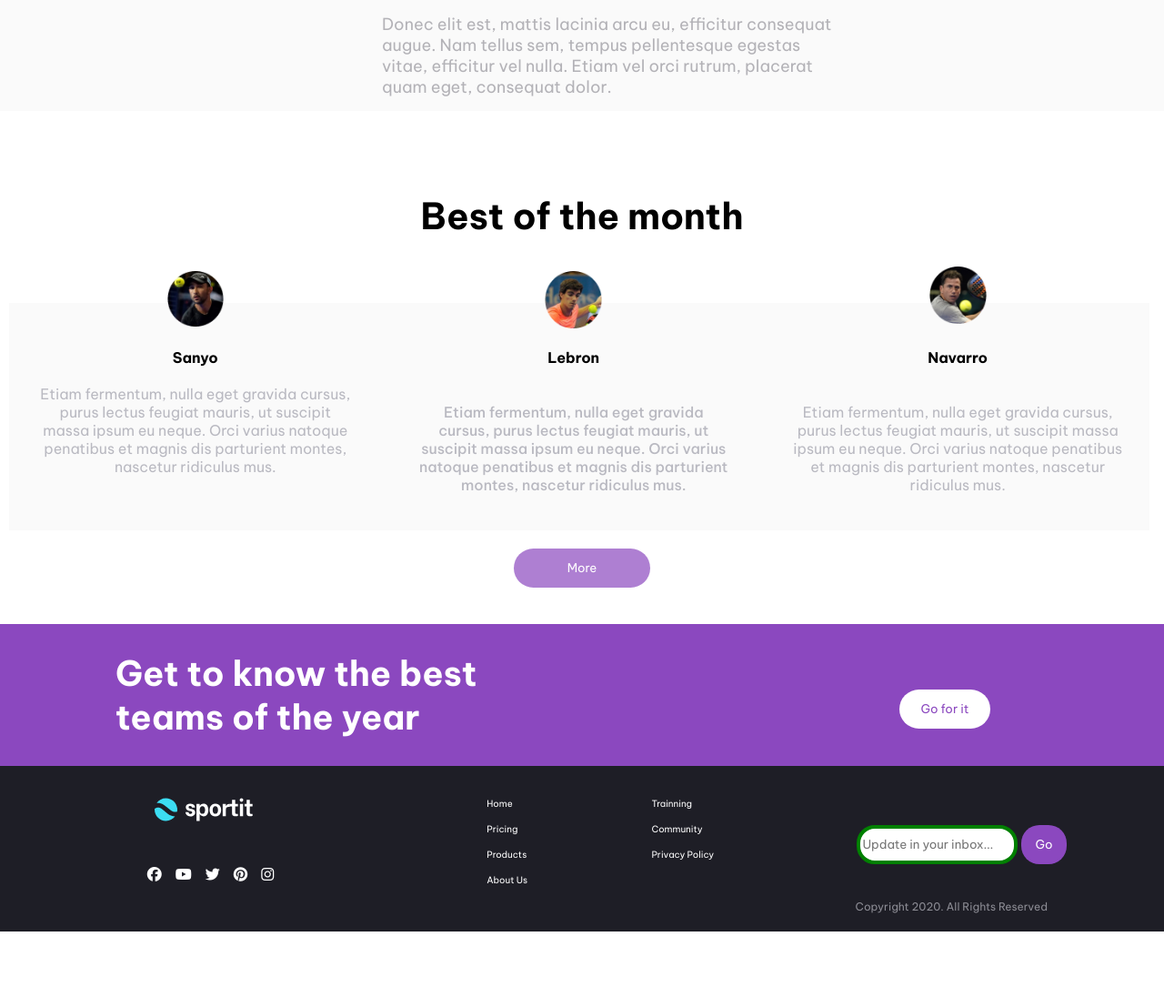
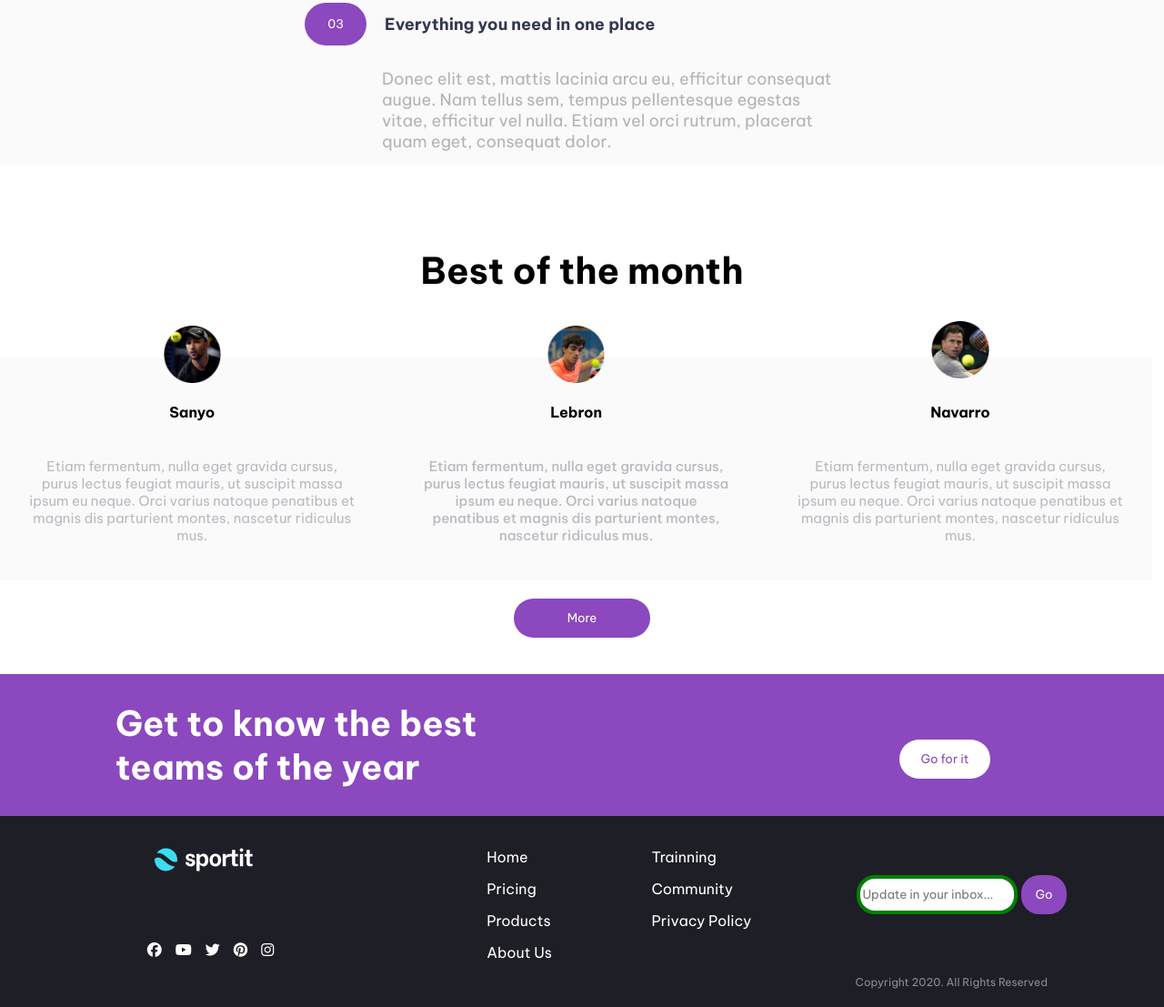
Before and after one commit to crisfelipe22/FrontEndI-EF, a plain HTML site: page index.html in a window 1280 px wide. Shown: the part 1145-2252 px from the top of the page at 91% size. Before the commit the page ends 2169 px from the top, so only its background shows below. Drawn offline with Linux system fonts and the light colour scheme.

Commit message:
ultimos cambios

```diff
--- a/css/style.css
+++ b/css/style.css
@@ -57,8 +57,11 @@ article{
     font-size: 46px;
     color: #232C50;
     text-align: right;
+    padding-top: 60px;
 }
-
+.tituloPrincipal h1{
+    font-size: 50px;
+}
 .tituloPrincipal span{
     text-transform: uppercase;
 }
@@ -186,7 +189,7 @@ button{
     width: 150px;
     height: 43px;
     margin: 0 auto;
-    background-color: #8B48BFB2;
+    background-color:#8B48BF;
 }
 
 .navarro{
@@ -252,7 +255,8 @@ footer{
     flex-direction: column;
     width: 50%;
     padding-left: 70px;
-    font-size: 10px;
+    font-size: 16px;
+    font-weight: 400;
 }
 
 .enlaces li{
@@ -472,10 +476,10 @@ footer p{
         visibility: visible;
         flex-direction: column;
         align-items: center;
-        width: 32%;
+        width: 33%;
         background-color: #FAFAFA;
         padding-top: 30px;
-        margin: 20px 0px 20px 10px;
+        margin: 20px 0px;
         position: relative;
     }
 
@@ -492,8 +496,10 @@ footer p{
     }
 
     .sanyo p{
+        padding-top: 20px;
         text-align: center;
         color: #B9B9C1;
+        font-size: 15px;
     }
 
     .lebron{
@@ -524,6 +530,7 @@ footer p{
         padding-top: 20px;
         text-align: center;
         color: #B9B9C1;
+        font-size: 15px;
     }
 
     .navarro{
@@ -554,6 +561,7 @@ footer p{
         padding-top: 20px;
         text-align: center;
         color: #B9B9C1;
+        font-size: 15px;
     }
 
     .botonHeader {
```
